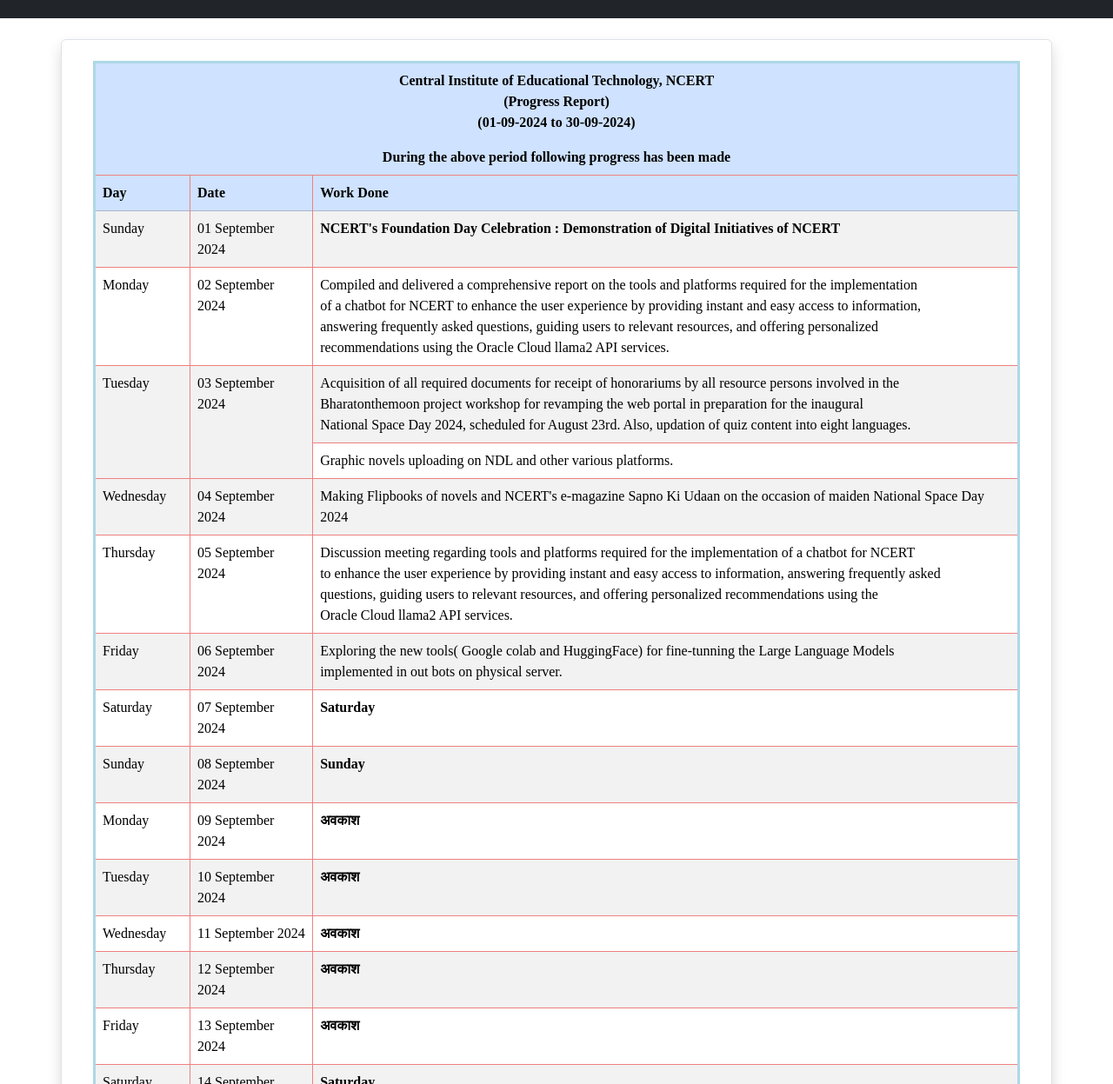
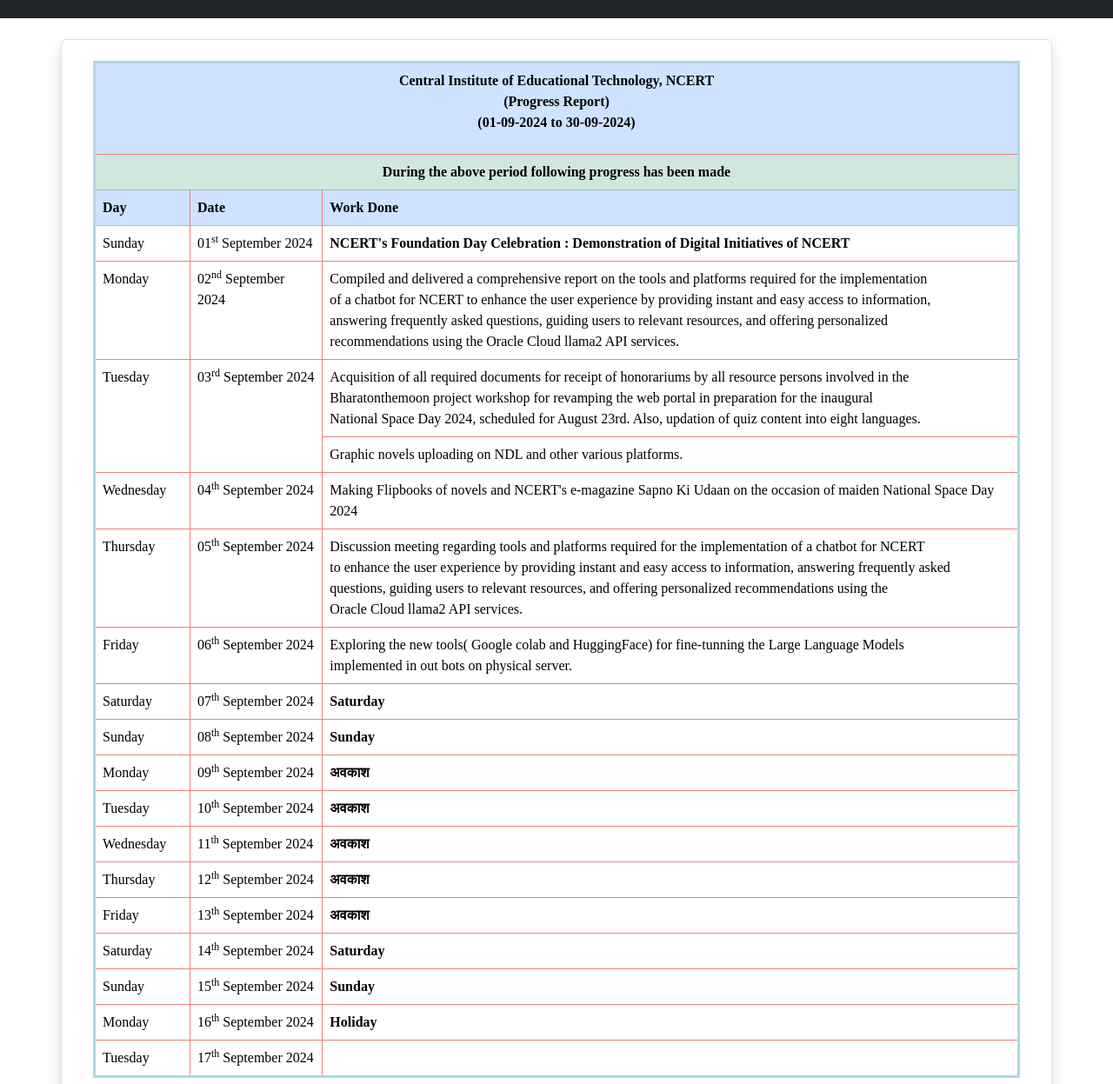
Before and after one commit to geetgovind/workreport, a plain HTML site: page index.html in a window 1280 px wide. Shown: the part 53-1300 px from the top of the page at 87% size. Drawn offline with nearby package versions, Linux system fonts and the light colour scheme; a web font is replaced by a local one.

Commit message:
September 17 added

```diff
--- a/index.html
+++ b/index.html
@@ -23,15 +23,17 @@
     </header>
     <div class="container border shadow rounded mt-4 ">
         <div class="m-4 table-responsive">
-            <table class="table table-bordered table-hover table-striped" style="border:3px solid lightblue;">
-                <thead>
+            <table class="table table-bordered table-hover " style="border:3px solid lightblue;">
+                <thead >
                     <th colspan="3" class="text-center table-primary ">
-                        <p class="fw-bold"> Central Institute of Educational Technology, NCERT</br>
-                            (Progress Report)</br>
+                        <p class="fw-bold"> Central Institute of Educational Technology, NCERT<br />
+                            (Progress Report)<br />
                             (01-09-2024 to 30-09-2024)
                         </p>
-                        <span class="fw-bold">During the above period following progress has been made</span>
                     </th>
+                    <tr class="table-success">
+                        <td  colspan="3" class="fw-bold text-center">During the above period following progress has been made</td>
+                    </tr>
                     <tr class="table-primary">
                         <th class="fw-bold">Day</th>
                         <th class="fw-bold">Date</th>
@@ -41,12 +43,12 @@
                 <tbody>
                     <tr>
                         <td>Sunday</td>
-                        <td>01 September 2024</td>
+                        <td>01<sup>st</sup> September 2024</td>
                         <td class="fw-bold">NCERT's Foundation Day Celebration : Demonstration of Digital Initiatives of NCERT</td>
                     </tr>
                     <tr>
                         <td>Monday</td>
-                        <td>02 September 2024</td>
+                        <td>02<sup>nd</sup> September 2024</td>
                         <td>Compiled and delivered a comprehensive report on the tools and platforms required for the implementation <br />
                             of a chatbot for NCERT to enhance the user experience by providing instant and easy access to information, <br />
                             answering frequently asked questions, guiding users to relevant resources, and offering personalized <br />
@@ -54,7 +56,7 @@
                     </tr>
                     <tr>
                         <td rowspan="2">Tuesday</td>
-                        <td rowspan="2">03 September 2024</td>
+                        <td rowspan="2">03<sup>rd</sup> September 2024</td>
                         <td>Acquisition of all required documents for receipt of honorariums by all resource persons involved in the <br />
                             Bharatonthemoon project workshop for revamping the web portal in preparation for the inaugural <br />
                             National Space Day 2024, scheduled for August 23rd. Also, updation of quiz content into eight languages.</td>
@@ -64,12 +66,12 @@
                     </tr>
                     <tr>
                         <td>Wednesday</td>
-                        <td>04 September 2024</td>
+                        <td>04<sup>th</sup> September 2024</td>
                         <td>Making Flipbooks of novels and NCERT's e-magazine Sapno Ki Udaan on the occasion of maiden National Space Day 2024</td>
                     </tr>
                     <tr>
                         <td>Thursday</td>
-                        <td>05 September 2024</td>
+                        <td>05<sup>th</sup> September 2024</td>
                         <td>Discussion meeting regarding tools and platforms required for the implementation of a chatbot for NCERT <br />
                             to enhance the user experience by providing instant and easy access to information, answering frequently asked <br />
                             questions, guiding users to relevant resources, and offering personalized recommendations using the <br />
@@ -77,59 +79,64 @@
                     </tr>
                     <tr>
                         <td>Friday</td>
-                        <td>06 September 2024</td>
+                        <td>06<sup>th</sup> September 2024</td>
                         <td>Exploring the new tools( Google colab and HuggingFace) for fine-tunning the Large Language Models <br />
                             implemented in out bots on physical server. </td>
                     </tr>
                     <tr>
                         <td>Saturday</td>
-                        <td>07 September 2024</td>
+                        <td>07<sup>th</sup> September 2024</td>
                         <td class="fw-bold">Saturday</td>
                     </tr>
                     <tr>
                         <td>Sunday</td>
-                        <td>08 September 2024</td>
+                        <td>08<sup>th</sup> September 2024</td>
                         <td class="fw-bold">Sunday</td>
                     </tr>
                     <tr>
                         <td>Monday</td>
-                        <td>09 September 2024</td>
+                        <td>09<sup>th</sup> September 2024</td>
                         <td class="fw-bold">अवकाश</td>
                     </tr>
                     <tr>
                         <td>Tuesday</td>
-                        <td>10 September 2024</td>
+                        <td>10<sup>th</sup> September 2024</td>
                         <td class="fw-bold">अवकाश</td>
                     </tr>
                     <tr>
                         <td>Wednesday</td>
-                        <td>11 September 2024</td>
+                        <td>11<sup>th</sup> September 2024</td>
                         <td class="fw-bold">अवकाश</td>
                     </tr>
                     <tr>
                         <td>Thursday</td>
-                        <td>12 September 2024</td>
+                        <td>12<sup>th</sup> September 2024</td>
                         <td class="fw-bold">अवकाश</td>
                     </tr>
                     <tr>
                         <td>Friday</td>
-                        <td>13 September 2024</td>
+                        <td>13<sup>th</sup> September 2024</td>
                         <td class="fw-bold">अवकाश</td>
                     </tr>
                     <tr>
                         <td>Saturday</td>
-                        <td>14 September 2024</td>
+                        <td>14<sup>th</sup> September 2024</td>
                         <td class="fw-bold">Saturday</td>
                     </tr>
                     <tr>
                         <td>Sunday</td>
-                        <td>15 September 2024</td>
+                        <td>15<sup>th</sup> September 2024</td>
                         <td class="fw-bold">Sunday</td>
                     </tr>
                     <tr>
                         <td>Monday</td>
-                        <td>16 September 2024</td>
+                        <td>16<sup>th</sup> September 2024</td>
                         <td class="fw-bold">Holiday</td>
+                    </tr>
+                    <tr>
+                        <td>Tuesday</td>
+                        <td>17<sup>th</sup> September 2024</td>
+                        <td></td>
                     </tr>
                 </tbody>
             </table>
```
